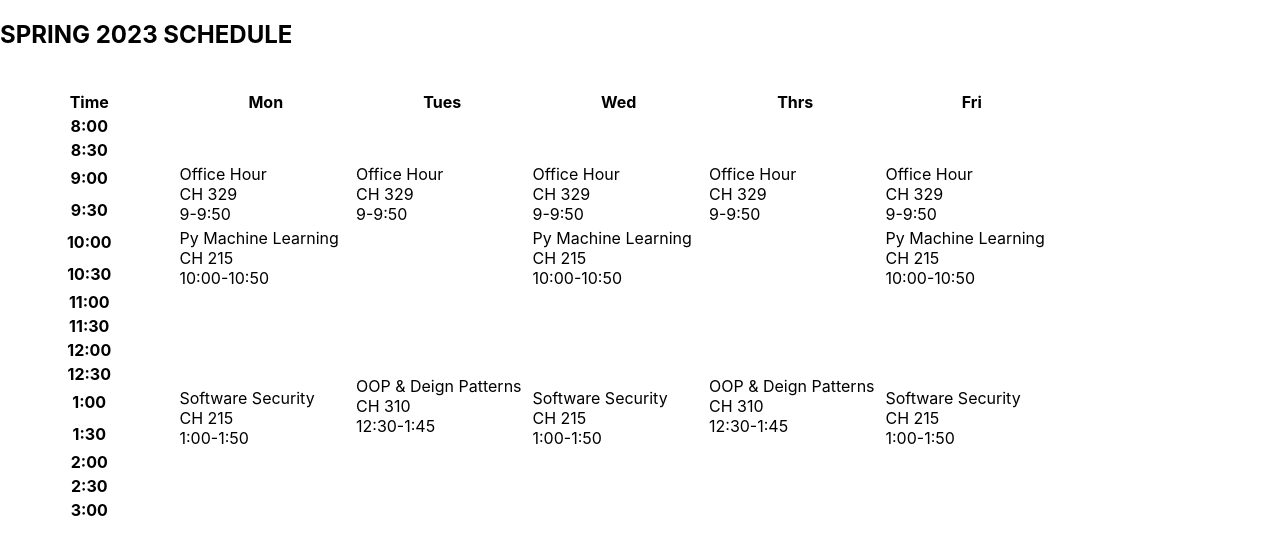
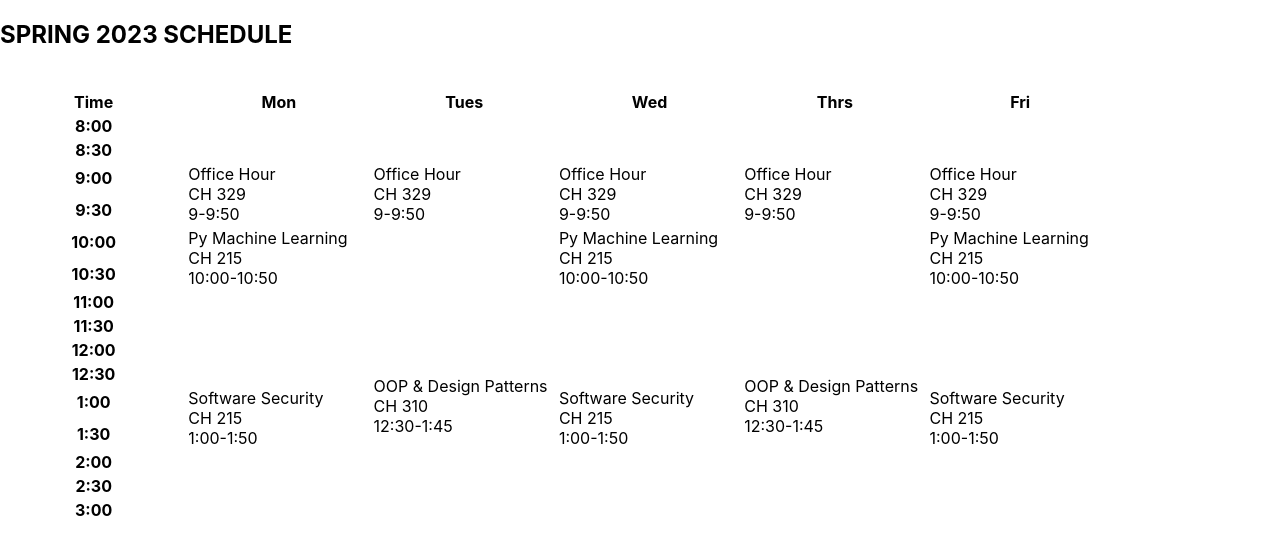
Before and after one commit to rambasnet/rambasnet.github.io, a Next.js app: page /components/schedule in a window 1280 px wide. Shown: the top 554 px of the page. Built offline with nearby package versions, Linux system fonts and the light colour scheme.

Commit message:
update schedule

```diff
--- a/pages/components/schedule.js
+++ b/pages/components/schedule.js
@@ -31,7 +31,7 @@ class Schedule extends React.Component {
           row_span: 2
         },
         {
-          name: "OOP & Deign Patterns",
+          name: "OOP & Design Patterns",
           loc: "CH 310",
           start_time: "12:30",
           days: ["Tues", "Thrs"],
```
